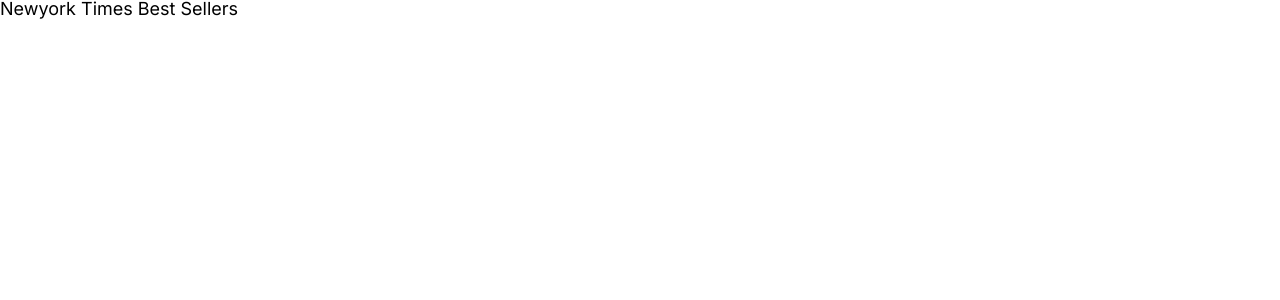
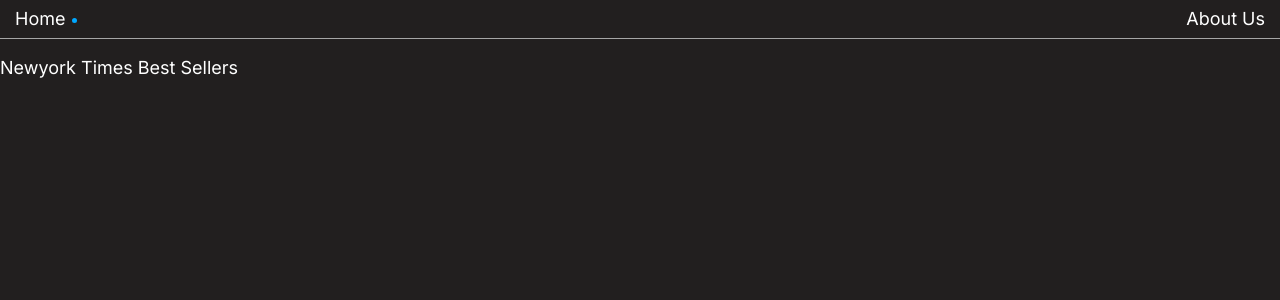
Before and after one commit to Eastynfromeast/a22-nyt-bestsellers, a Next.js app: page / in a window 1280 px wide. Shown: the top 300 px of the page. Built offline with nearby package versions, Linux system fonts and the light colour scheme.

Commit message:
add header component

```diff
--- a/app/layout.tsx
+++ b/app/layout.tsx
@@ -1,12 +1,13 @@
 import type { Metadata } from "next";
 import { Inter } from "next/font/google";
 import "../styles/globals.css";
+import Header from "@/components/header";
 
 const inter = Inter({ subsets: ["latin"] });
 
 export const metadata: Metadata = {
 	title: "A22 NYT BestSellers",
-	description: "Generated by create next app",
+	description: "Assignment 22 - Practice it all! ",
 };
 
 export default function RootLayout({
@@ -16,7 +17,10 @@
 }>) {
 	return (
 		<html lang="en">
-			<body className={inter.className}>{children}</body>
+			<body className={inter.className}>
+				<Header />
+				{children}
+			</body>
 		</html>
 	);
 }
--- /dev/null
+++ b/components/header.tsx
@@ -0,0 +1,25 @@
+"use client";
+
+import Link from "next/link";
+import { usePathname } from "next/navigation";
+import styles from "@/styles/header.module.css";
+
+export default function Header() {
+	const path = usePathname();
+	return (
+		<header>
+			<nav className={styles.header}>
+				<ul className={styles.navItems}>
+					<li>
+						<Link href="/">Home</Link>
+						{path === "/" && <span className={styles.navDot}>dot</span>}
+					</li>
+					<li>
+						{path === "/about-us" && <span className={styles.navDot}>dot</span>}
+						<Link href="/about-us">About Us</Link>
+					</li>
+				</ul>
+			</nav>
+		</header>
+	);
+}
--- a/styles/globals.css
+++ b/styles/globals.css
@@ -135,7 +135,8 @@
 
 body {
 	font-family: system-ui, -apple-system, BlinkMacSystemFont, "Segoe UI", Roboto, Oxygen, Ubuntu, Cantarell, "Open Sans", "Helvetica Neue", sans-serif;
-
+	background-color: #221f1f;
+	color: #fff;
 	font-size: 18px;
 }
 
--- /dev/null
+++ b/styles/header.module.css
@@ -0,0 +1,24 @@
+.header {
+	width: 100%;
+}
+
+.navItems {
+	display: flex;
+	flex-direction: row;
+	align-items: center;
+	justify-content: space-between;
+	padding: 10px 15px;
+	border-bottom: 1px solid #a6a6a6;
+	margin-bottom: 20px;
+}
+
+.navDot {
+	display: inline-block;
+	vertical-align: middle;
+	background-color: #00a8ff;
+	width: 5px;
+	height: 5px;
+	border-radius: 5px;
+	margin: 0 7px;
+	font-size: 0;
+}
```
